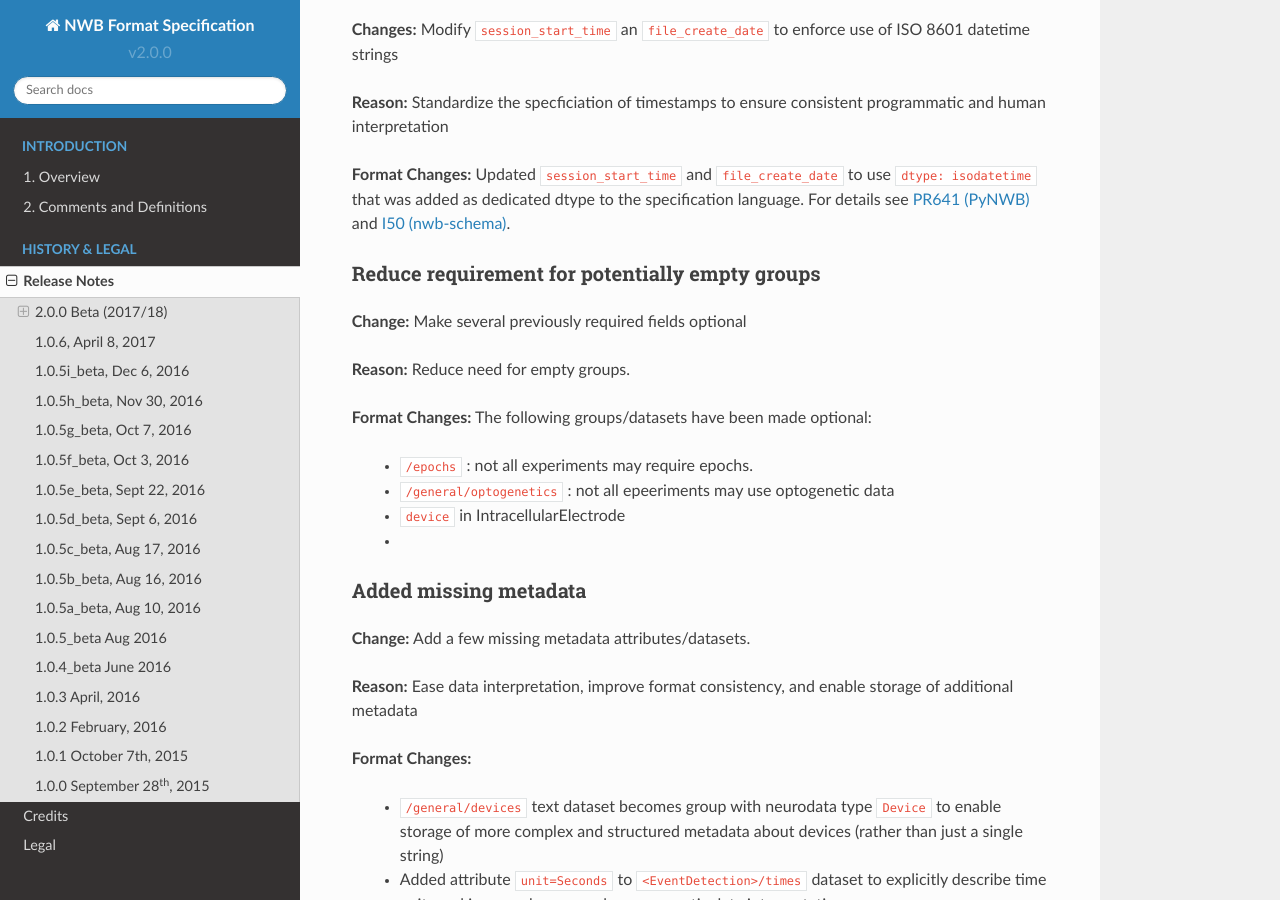
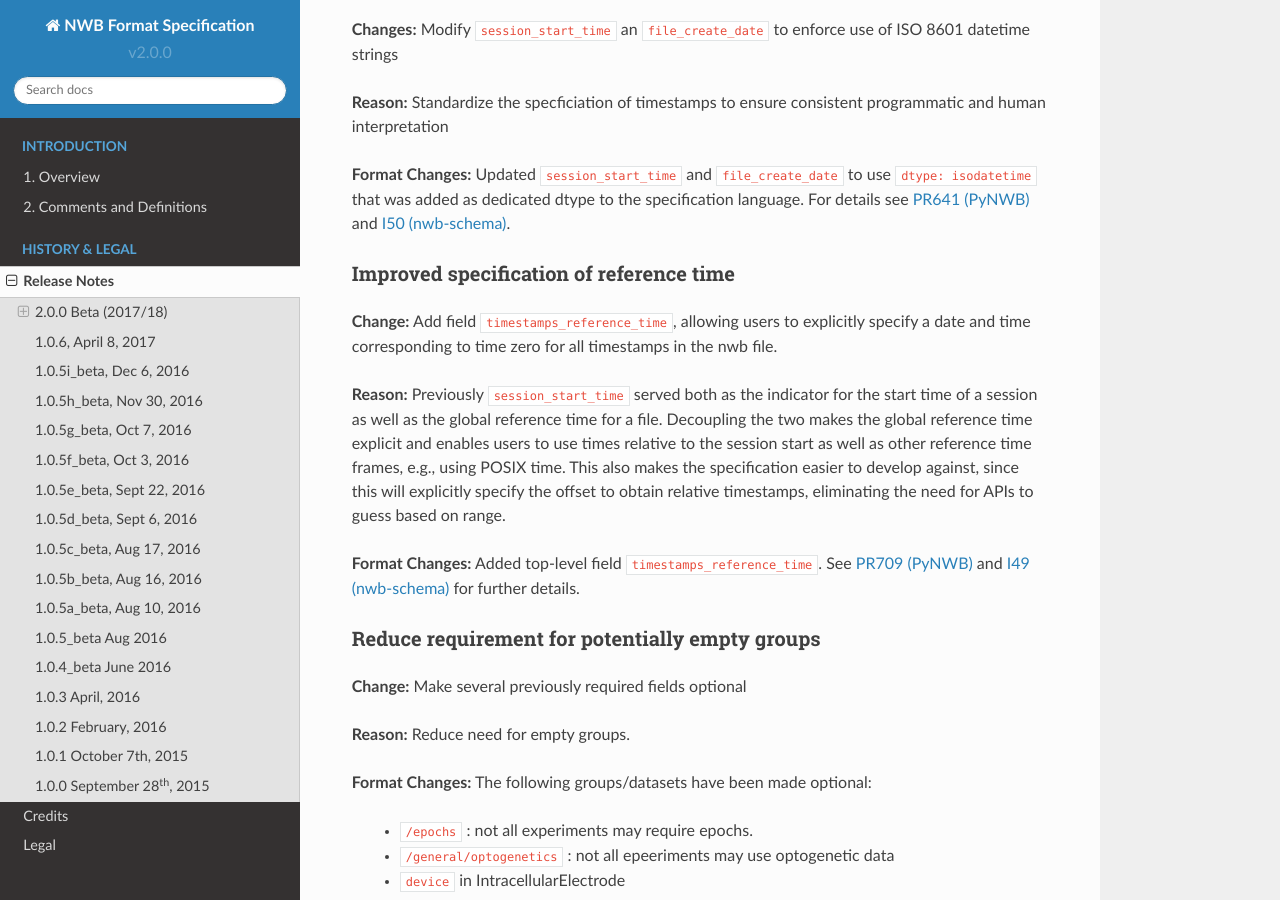
Before and after one commit to NeurodataWithoutBorders/nwb-schema, a Sphinx documentation site: the page built from docs/format/source/format_release_notes.rst, in a window 1280 px wide and 900 px high, scrolled down 7395 px. Built offline with Sphinx 7.4.7 and the Read the Docs theme 2.0.0, drawn with Linux system fonts in a browser that asks for light colours.

Commit message:
Describe timestamp_reference_time in release notes

```diff
--- a/docs/format/source/format_release_notes.rst
+++ b/docs/format/source/format_release_notes.rst
@@ -316,10 +316,6 @@ NWB:N 2.0.
    Overview of the data structure for storing spiking unit data and metadata in NWB:N 2.0
 
 
-
-
-
-
 Improve standardization of reference time specification using ISO8061
 ^^^^^^^^^^^^^^^^^^^^^^^^^^^^^^^^^^^^^^^^^^^^^^^^^^^^^^^^^^^^^^^^^^^^^
 
@@ -331,6 +327,25 @@ Improve standardization of reference time specification using ISO8061
 added as dedicated dtype to the specification language. For details see
 `PR641 (PyNWB) <https://github.com/NeurodataWithoutBorders/pynwb/pull/641>`_ and
 `I50 (nwb-schema) <https://github.com/NeurodataWithoutBorders/nwb-schema/issues/50>`_.
+
+Improved specification of reference time
+^^^^^^^^^^^^^^^^^^^^^^^^^^^^^^^^^^^^^^^^
+
+**Change:** Add field ``timestamps_reference_time``, allowing users to explicitly  specify a date and time
+corresponding to time zero for all timestamps in the nwb file.
+
+**Reason:** Previously ``session_start_time`` served both as the indicator for the start time
+of a session as well as the global reference time for a file. Decoupling the two makes the
+global reference time explicit and enables users to use times relative to the session start as well
+as other reference time frames, e.g., using POSIX time. This also makes the specification easier to
+develop against, since this will explicitly specify the offset to obtain relative timestamps, eliminating
+the need for APIs to guess based on range.
+
+**Format Changes:** Added top-level field ``timestamps_reference_time``.
+See `PR709 (PyNWB) <https://github.com/NeurodataWithoutBorders/pynwb/pull/709>`_ and
+`I49 (nwb-schema) <https://github.com/NeurodataWithoutBorders/nwb-schema/issues/49>`_
+for further details.
+
 
 
 
```
